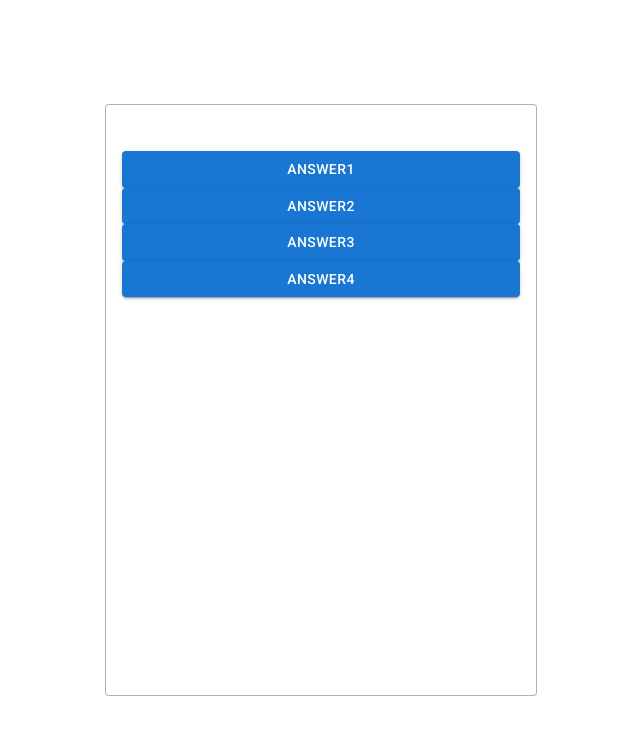
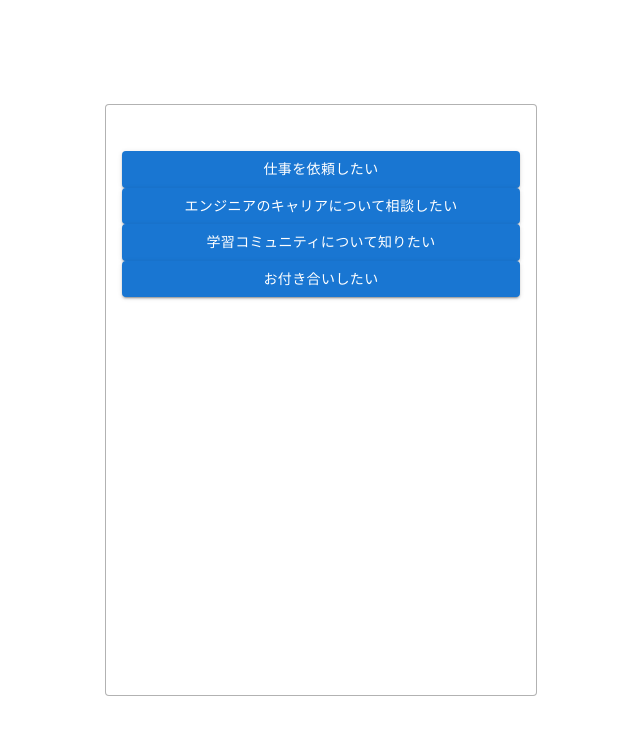
Before and after one commit to nanoha-creator/chatbot-demo, a React (Create React App) app: page / in a window 1280 px wide. Shown: the top 734 px of the page, without its empty margins (319-959 px from the left). Built offline with nearby package versions, Linux system fonts and the light colour scheme.

Commit message:
set answer dataset  from dataset.js

```diff
--- a/src/App.jsx
+++ b/src/App.jsx
@@ -15,11 +15,24 @@
     };
   }
 
+  initAnswer = () =>{
+    const initDataset = this.state.dataset[this.state.currentId];
+    const initAnswers = initDataset.answers;
+    this.setState({
+      answers: initAnswers
+    })
+  }
+
+  componentDidMount(){
+    // 初期化後、データをセット
+    this.initAnswer()
+  }
+
   render() {
     return (
       <section className="c-section">
         <div className="c-box">
-          <AnswersList />
+          <AnswersList answers={this.state.answers}/>
         </div>
       </section>
     );
--- a/src/components/AnswersList.jsx
+++ b/src/components/AnswersList.jsx
@@ -1,15 +1,14 @@
 import React from "react";
-import {Answer} from "./index";
+import { Answer } from "./index";
 
 const AnswersList = (props) => {
   return (
     <div className="c-grid__answer">
-      <Answer content={"answer1"} />
-      <Answer content={"answer2"} />
-      <Answer content={"answer3"} />
-      <Answer content={"answer4"} />
+      {props.answers.map((value, index) => {
+        return <Answer content={value.content} key={index.toString()} />;
+      })}
     </div>
   );
 };
 
-export default AnswersList;
+export default AnswersList
```
